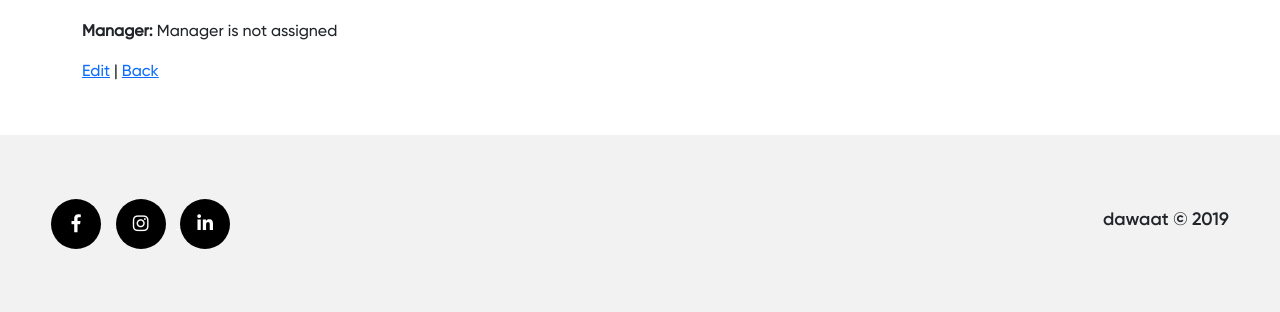
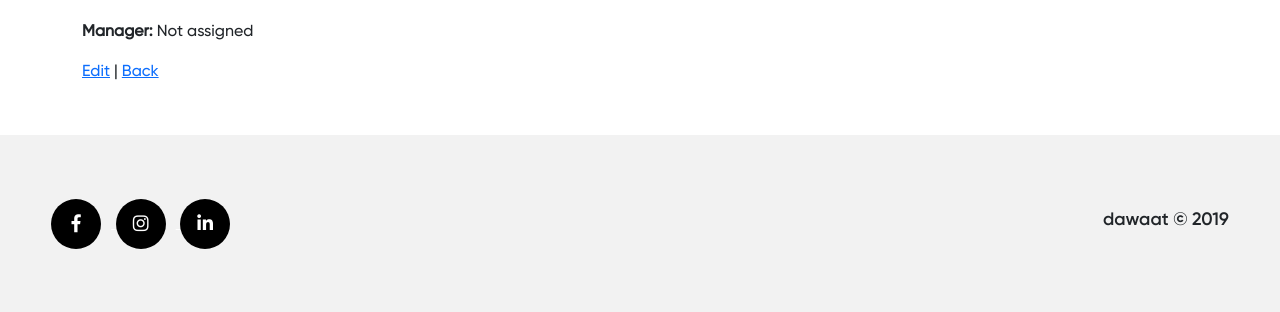
Before and after one commit to fahim-abdullah/dawaat-app, a Rails app: template app/views/delivery_points/show.html.erb in a window 1280 px wide. Shown: the part 307-619 px from the top of the page. Run offline with Rails 7, Linux system fonts and the light colour scheme; the template is opened without the code that fills it, so the values that code supplies are empty; style sheets or scripts are compiled from the project's sources; some libraries are stand-ins or nearby versions.

Commit message:
quick update

```diff
--- a/app/views/delivery_points/index.html.erb
+++ b/app/views/delivery_points/index.html.erb
@@ -55,7 +55,7 @@
                 <% if delivery_point.manager.present? %>
                   <%= delivery_point.manager.name %>
                 <% else %>
-                  Manager is not assigned
+                  Not assigned
                 <% end %>
               </div>
 
--- a/app/views/delivery_points/show.html.erb
+++ b/app/views/delivery_points/show.html.erb
@@ -20,7 +20,7 @@
     <% if @delivery_point.manager.present? %>
       <%= @delivery_point.manager.name %>
     <% else %>
-      Manager is not assigned
+      Not assigned
     <% end %>
   </p>
 
```
